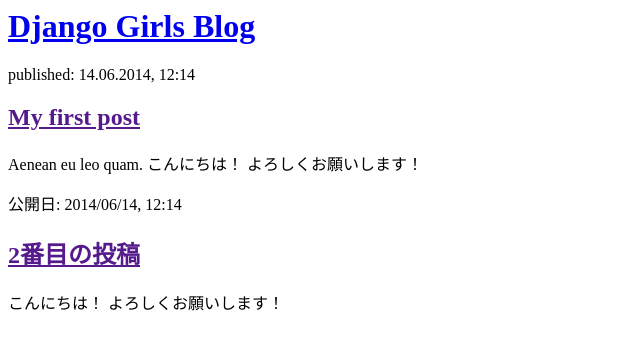
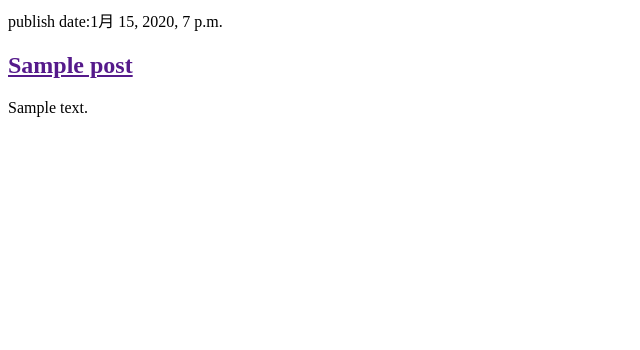
Before and after one commit to RYoTA1209/DjangoApp, a Django app: page / in a window 1280 px wide. Shown: the top 350 px of the page, without its empty margins (0-640 px from the left). Run offline with Django 3.2, Linux system fonts and the light colour scheme; tables that the repository leaves empty hold one stand-in row (values such as "Sample post").

Commit message:
Modified templates to display posts from database.

```diff
--- a/blog/templates/blog/post_list.html
+++ b/blog/templates/blog/post_list.html
@@ -3,20 +3,12 @@
         <title>Django Girls blog</title>
     </head>
     <body>
+       {% for post in posts %}
         <div>
-            <h1><a href="/">Django Girls Blog</a></h1>
+        <p>publish date:{{ post.publish_date }}</p>
+        <h2><a href="">{{ post.title }}</a></h2>
+        <p>{{ post.text|linebreaksbr }}</p>
         </div>
-
-        <div>
-            <p>published: 14.06.2014, 12:14</p>
-            <h2><a href="">My first post</a></h2>
-            <p>Aenean eu leo quam. こんにちは！ よろしくお願いします！ </p>
-        </div>
-
-        <div>
-            <p>公開日: 2014/06/14, 12:14</p>
-            <h2><a href="">2番目の投稿</a></h2>
-            <p> こんにちは！ よろしくお願いします！ </p>
-        </div>
+       {% endfor %}
     </body>
 </html>
--- a/blog/views.py
+++ b/blog/views.py
@@ -1,5 +1,11 @@
 from django.shortcuts import render
 
 # Create your views here.
+from django.utils import timezone
+
+from blog.models import Post
+
+
 def post_list(request):
-    return render(request, 'blog/post_list.html', {})
+    posts = Post.objects.filter(publish_date__lte=timezone.now()).order_by('publish_date')
+    return render(request, 'blog/post_list.html', {'posts':posts})
```
